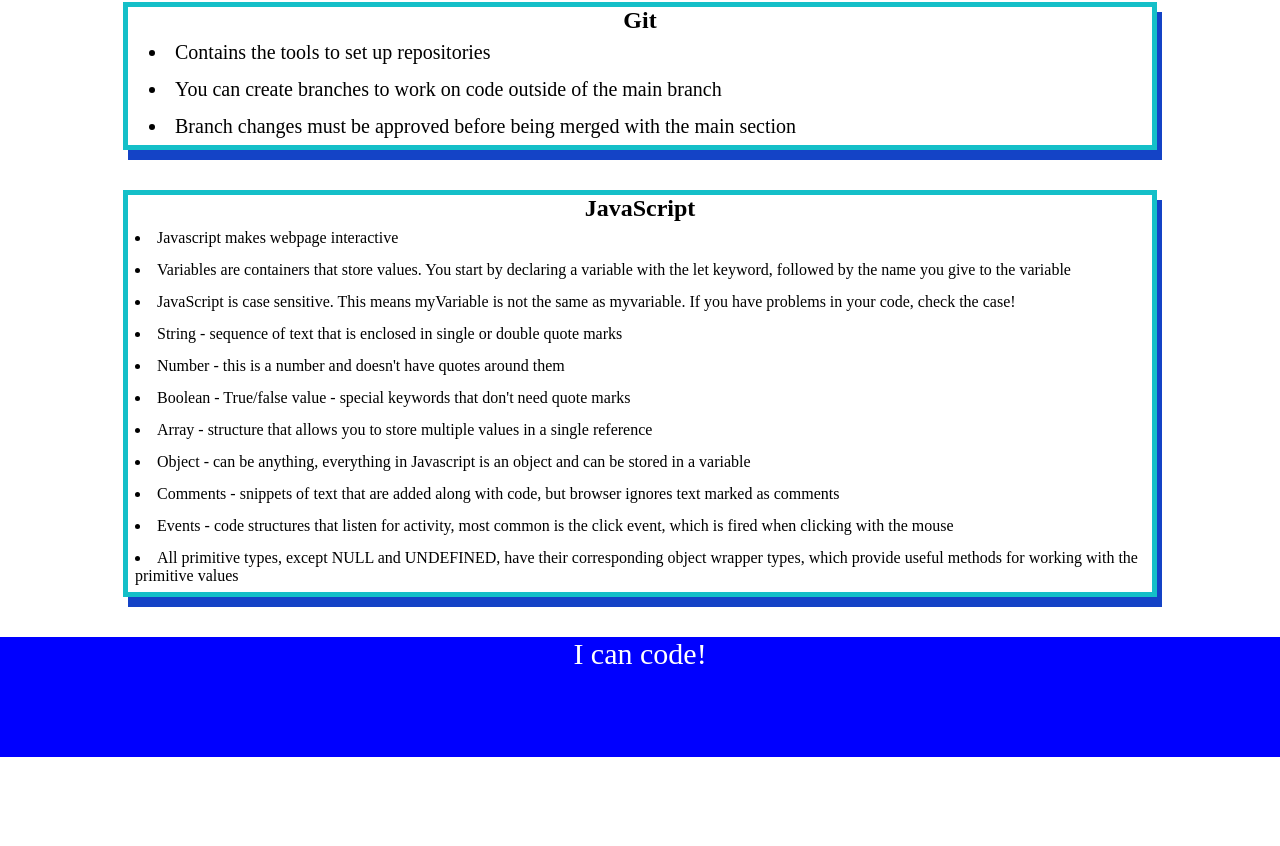
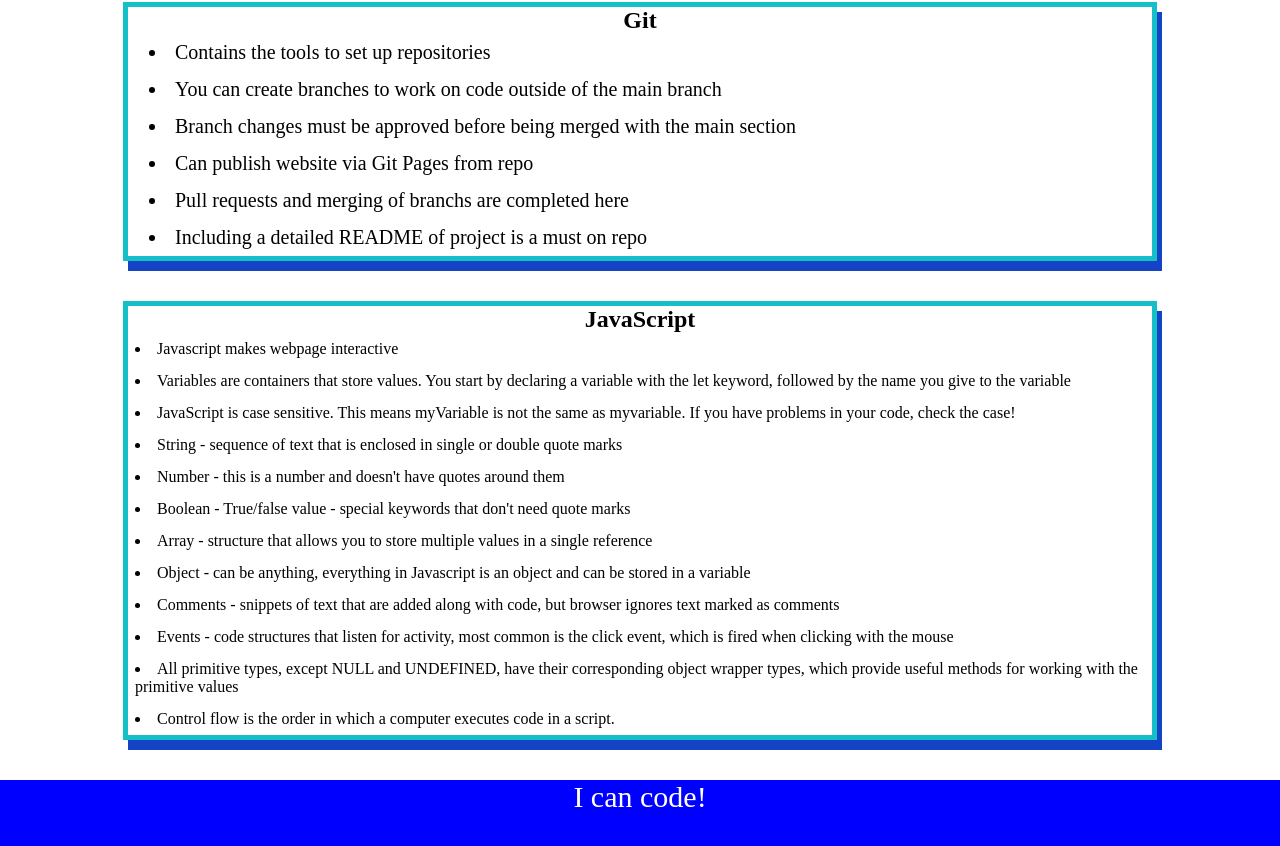
Before and after one commit to CodeZGriff/Prework-study-guide, a plain HTML site: page index.html in a window 1280 px wide. Shown: the part 839-1685 px from the top of the page. Before the commit the page ends 1596 px from the top, so only its background shows below. Drawn offline with Linux system fonts and the light colour scheme.

Commit message:
Added notes to Git and javascript

```diff
--- a/index.html
+++ b/index.html
@@ -45,6 +45,9 @@
             <li>Contains the tools to set up repositories</li>
             <li>You can create branches to work on code outside of the main branch</li>
             <li>Branch changes must be approved before being merged with the main section</li>
+            <li>Can publish website via Git Pages from repo</li>
+            <li>Pull requests and merging of branchs are completed here</li>
+            <li>Including a detailed README of project is a must on repo</li>
           </ul>
         </section>
       </section>
@@ -63,6 +66,7 @@
           <li>Comments - snippets of text that are added along with code, but browser ignores text marked as comments</li>
           <li>Events - code structures that listen for activity, most common is the click event, which is fired when clicking with the mouse</li>
           <li>All primitive types, except NULL and UNDEFINED, have their corresponding object wrapper types, which provide useful methods for working with the primitive values</li>
+          <li>Control flow is the order in which a computer executes code in a script.</li>
       </section>
     </main>
 
```
